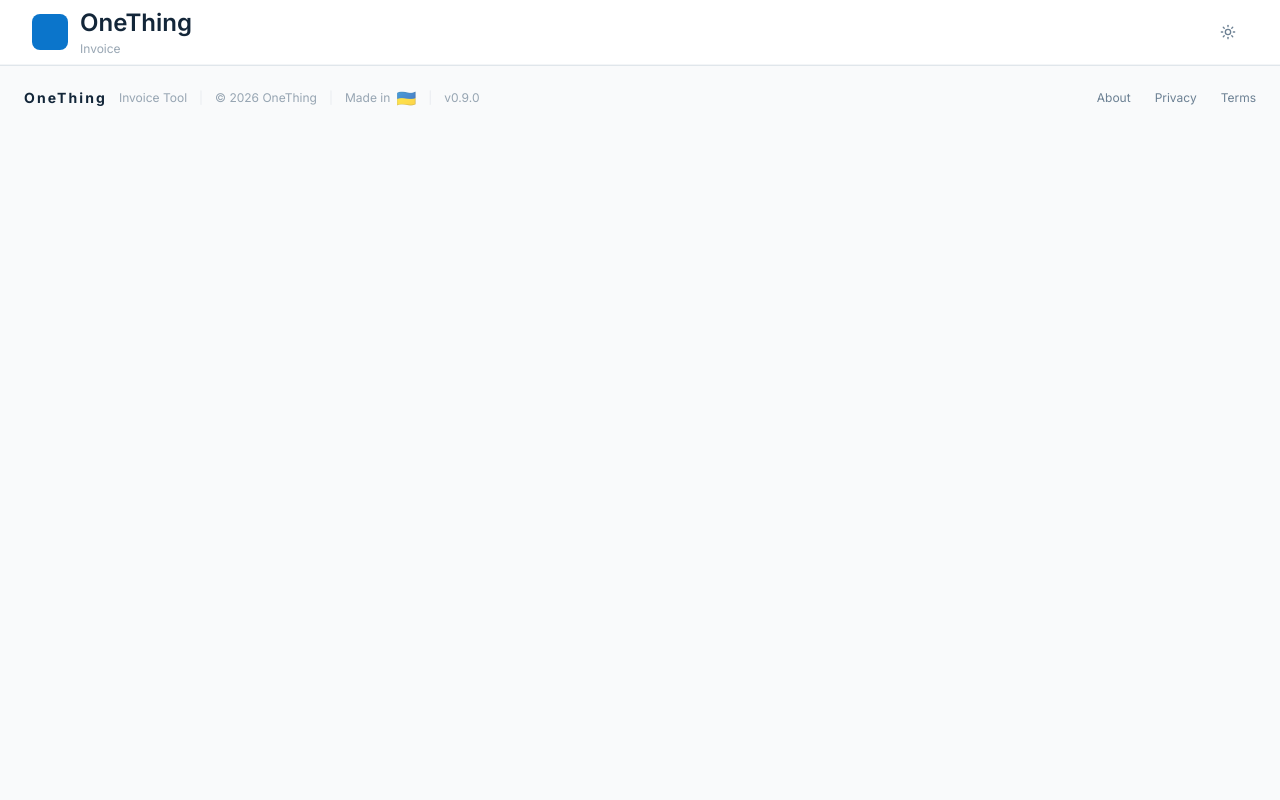
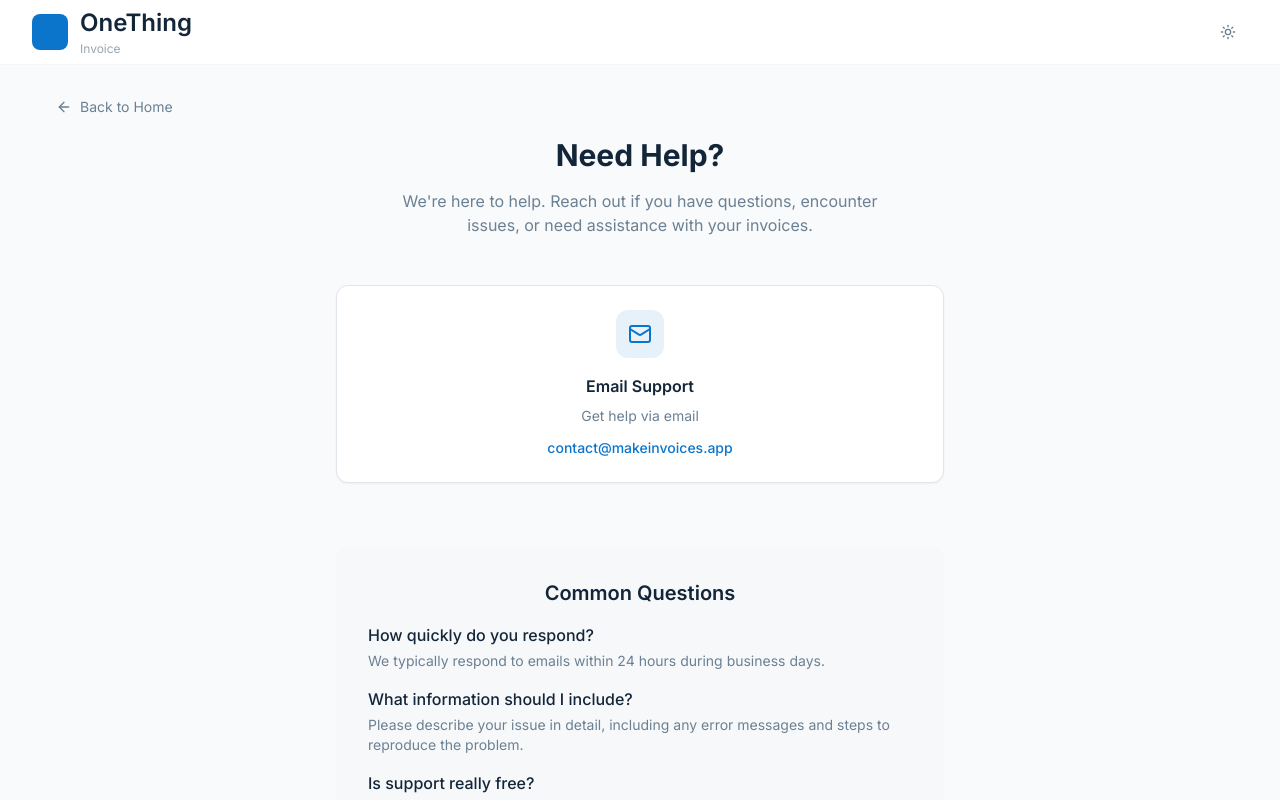
Before and after one commit to podanenko826/simple-invoice-service, a React (Vite) app in the folder frontend/: page /support in a window 1280 px wide. Shown: the top 800 px of the page. Built offline with nearby package versions, Linux system fonts and the light colour scheme; no server answers; what @react-pdf/renderer would draw is missing.

Commit message:
SIS-13 add support page

```diff
--- a/frontend/src/App.tsx
+++ b/frontend/src/App.tsx
@@ -9,6 +9,7 @@ import InvoiceWorkspace from "./pages/InvoiceWorkspace";
 import About from "./pages/About";
 import Privacy from "./pages/Privacy";
 import Terms from "./pages/Terms";
+import Support from "./pages/Support";
 import Header from "./components/Header";
 import Footer from "./components/Footer";
 import ScrollToTop from "./components/ScrollToTop";
@@ -26,6 +27,7 @@ function App() {
                         <Route path="/about" element={<About />} />
                         <Route path="/privacy" element={<Privacy />} />
                         <Route path="/terms" element={<Terms />} />
+                        <Route path="/support" element={<Support />} />
                         <Route
                             path="/workspace"
                             element={
--- a/frontend/src/components/SISLogo.tsx
+++ b/frontend/src/components/SISLogo.tsx
@@ -14,25 +14,35 @@ const SISLogo = ({
             : size === "small"
               ? "text-lg"
               : "text-2xl";
-    const subtitleSize = size === "large" ? "text-sm" : size === "small" ? "text-[11px]" : "text-xs";
+    const subtitleSize =
+        size === "large"
+            ? "text-sm"
+            : size === "small"
+              ? "text-[11px]"
+              : "text-xs";
 
     return (
-        <Link to="/">
+        <Link to="/" aria-label="OneThing Invoice - Home">
             <div className="flex items-center gap-3">
                 {/* Blue square icon */}
                 <div
                     className="bg-primary rounded-md flex-shrink-0"
                     style={{
                         width: iconSize,
-                        height: iconSize
+                        height: iconSize,
                     }}
+                    aria-hidden="true"
                 />
                 <div className="flex flex-col leading-none">
-                    <span className={`font-semibold text-foreground ${textSize}`}>
+                    <span
+                        className={`font-semibold text-foreground ${textSize}`}
+                    >
                         OneThing
                     </span>
                     {showSubtitle && (
-                        <span className={`text-muted-foreground/70 font-normal ${subtitleSize} mt-0.5`}>
+                        <span
+                            className={`text-muted-foreground/70 font-normal ${subtitleSize} mt-0.5`}
+                        >
                             Invoice
                         </span>
                     )}
--- a/frontend/src/components/SISLogoIcon.tsx
+++ b/frontend/src/components/SISLogoIcon.tsx
@@ -12,6 +12,8 @@ const SISLogoIcon = ({
         fill="none"
         xmlns="http://www.w3.org/2000/svg"
         className={className}
+        role="img"
+        aria-label="OneThing Invoice logo"
     >
         <defs>
             <linearGradient
--- a/frontend/src/pages/Index.tsx
+++ b/frontend/src/pages/Index.tsx
@@ -268,6 +268,24 @@ const Index = () => {
                     </div>
                 </div>
             </section>
+
+            {/* Support CTA */}
+            <section className="pb-24 pt-16 px-6">
+                <div className="container max-w-lg mx-auto text-center">
+                    <h2 className="text-2xl font-bold text-foreground mb-4">
+                        Need Help?
+                    </h2>
+                    <p className="text-muted-foreground mb-8">
+                        Have questions or need assistance? We're here to help.
+                    </p>
+                    <Link
+                        to="/support"
+                        className="inline-flex items-center justify-center rounded-xl bg-primary px-8 py-3 text-base font-semibold text-primary-foreground shadow-md hover:opacity-90 transition-all"
+                    >
+                        Get Support
+                    </Link>
+                </div>
+            </section>
         </div>
     );
 };
--- /dev/null
+++ b/frontend/src/pages/Support.tsx
@@ -0,0 +1,92 @@
+import { Link } from "react-router-dom";
+import { Mail, MessageCircle, HelpCircle, ArrowLeft } from "lucide-react";
+
+const Support = () => {
+    return (
+        <div className="min-h-screen container bg-background flex flex-col">
+            {/* Header with back button */}
+            <div className="px-6 pt-8 pb-4">
+                <Link
+                    to="/"
+                    className="inline-flex items-center gap-2 text-sm text-muted-foreground hover:text-foreground transition-colors"
+                >
+                    <ArrowLeft className="h-4 w-4" />
+                    Back to Home
+                </Link>
+            </div>
+
+            {/* Main Content */}
+            <main className="flex-1 px-6 pb-24">
+                <div className="container max-w-2xl mx-auto text-center">
+                    <h1 className="text-3xl font-bold text-foreground mb-4">
+                        Need Help?
+                    </h1>
+                    <p className="text-muted-foreground mb-12 max-w-lg mx-auto">
+                        We're here to help. Reach out if you have questions,
+                        encounter issues, or need assistance with your invoices.
+                    </p>
+
+                    {/* Contact Options */}
+                    <div className="grid grid-cols-1 sm:grid-cols-1 gap-6 mb-16">
+                        <div className="flex flex-col items-center p-6 bg-card rounded-xl border border-border shadow-sm hover:shadow-md transition-shadow">
+                            <div className="flex items-center justify-center w-12 h-12 rounded-xl bg-primary/10 mb-4">
+                                <Mail className="h-6 w-6 text-primary" />
+                            </div>
+                            <h3 className="font-semibold text-foreground mb-2">
+                                Email Support
+                            </h3>
+                            <p className="text-sm text-muted-foreground mb-3">
+                                Get help via email
+                            </p>
+                            <a
+                                href="mailto:contact@makeinvoices.app"
+                                className="text-sm text-primary hover:underline font-medium"
+                            >
+                                contact@makeinvoices.app
+                            </a>
+                        </div>
+                    </div>
+
+                    {/* Additional Information */}
+                    <div className="bg-muted/30 rounded-xl p-8">
+                        <h2 className="text-xl font-semibold text-foreground mb-4">
+                            Common Questions
+                        </h2>
+                        <div className="text-left space-y-4">
+                            <div>
+                                <h3 className="font-medium text-foreground mb-1">
+                                    How quickly do you respond?
+                                </h3>
+                                <p className="text-sm text-muted-foreground">
+                                    We typically respond to emails within 24
+                                    hours during business days.
+                                </p>
+                            </div>
+                            <div>
+                                <h3 className="font-medium text-foreground mb-1">
+                                    What information should I include?
+                                </h3>
+                                <p className="text-sm text-muted-foreground">
+                                    Please describe your issue in detail,
+                                    including any error messages and steps to
+                                    reproduce the problem.
+                                </p>
+                            </div>
+                            <div>
+                                <h3 className="font-medium text-foreground mb-1">
+                                    Is support really free?
+                                </h3>
+                                <p className="text-sm text-muted-foreground">
+                                    Yes! Support is completely free, just like
+                                    our invoice tool.
+                                </p>
+                            </div>
+                        </div>
+                    </div>
+                </div>
+            </main>
+        </div>
+    );
+};
+
+export default Support;
```
